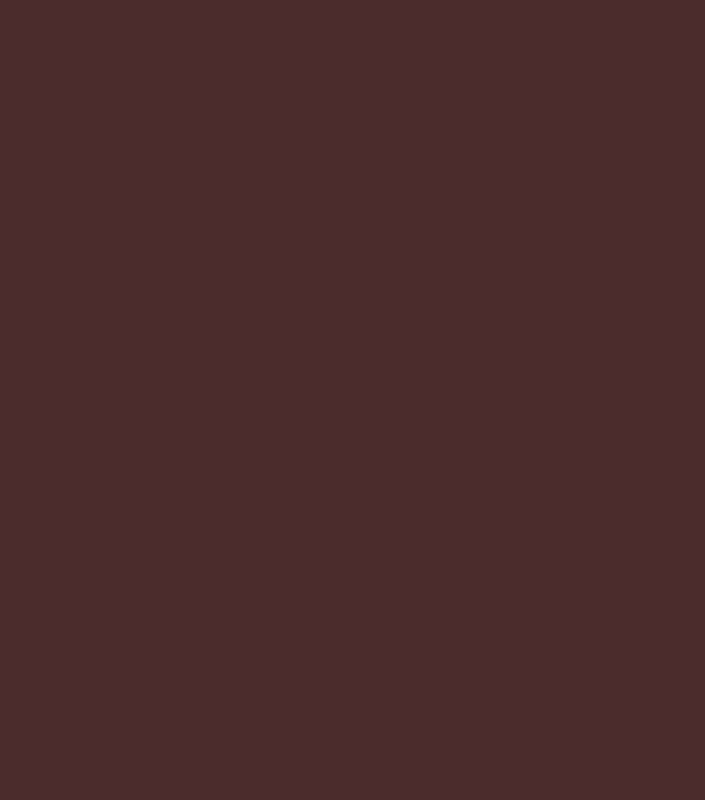
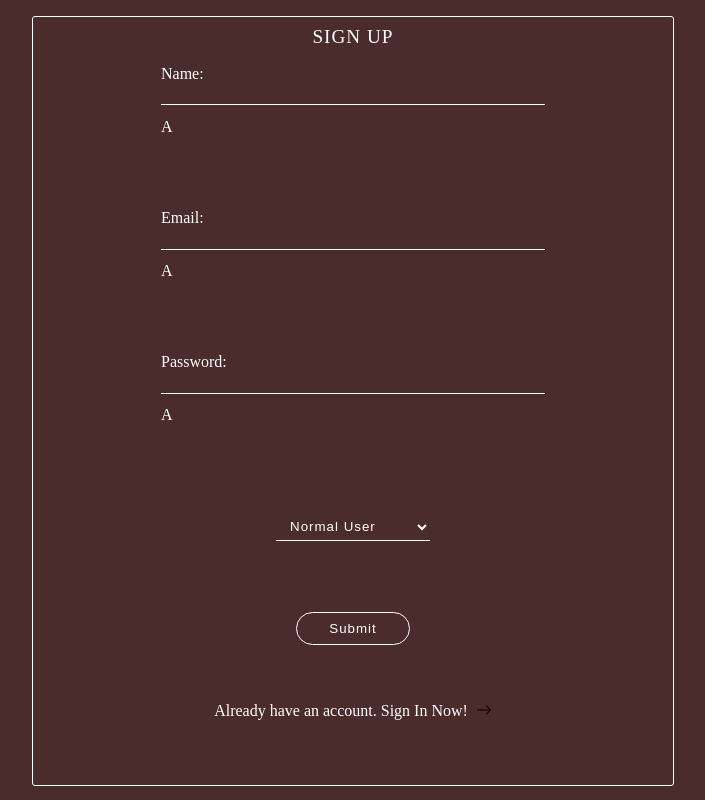
Before and after one commit to johnkatua/Resourceful, a React (Create React App) app: page /register in a window 1280 px wide. Before the commit this address had no page. Shown: the whole page, without its empty margins (288-993 px from the left). Built offline with nearby package versions, Linux system fonts and the light colour scheme.

Commit message:
created login and registration page

```diff
--- a/src/pages/Home/components/Header.js
+++ b/src/pages/Home/components/Header.js
@@ -7,12 +7,12 @@ const Header = () => {
 
   const navigateToLogin = (e) => {
     e.preventDefault();
-    navigate("/login");
+    navigate("login");
   };
 
   const navigateToRegister = (e) => {
     e.preventDefault();
-    navigate("/register");
+    navigate("register");
   };
   return (
     <div className="header__container">
--- a/src/pages/Login/LoginPage.css
+++ b/src/pages/Login/LoginPage.css
@@ -18,11 +18,10 @@
 }
 
 .login__form h2 {
-  margin: 1rem 0;
+  margin: .5rem 0 1rem 0;
   font-size: 1.2rem;
   letter-spacing: 1px;
   text-transform: uppercase;
-  background-color: yellow;
 }
 
 .login--form__details {
@@ -31,42 +30,24 @@
   align-items: center;
   width: 60%;
   height: 100%;
-  background-color: khaki;
 }
 
-.login--form__name {
+.login--form__data {
   display: flex;
   flex-direction: column;
   width: 100%;
   height: 30%;
-  background-color: aqua
 }
 
-.login--form__name label {
+.login--form__data label {
   display: flex;
   flex-direction: column;
 }
 
-.login--form__name span {
+.login--form__data span {
   margin-top: 1rem;
 }
 
-.login--form__password {
-  display: flex;
-  flex-direction: column;
-  width: 100%;
-  height: 30%;
-  background-color: aqua
-}
-
-.login--form__password label {
-  display: flex;
-  flex-direction: column;
-}
-
-.login--form__password span {
-  margin-top: 1rem;
-}
 
 .login--form__btn {
   display: flex;
@@ -84,5 +65,18 @@
   border-radius: 3rem;
   color: white;
   cursor: pointer;
+}
 
+.login--form__details p {
+  display: flex;
+  flex-direction: row;
 }
+
+.login--form__details p a {
+  display: flex;
+  flex-direction: column;
+  align-items: center;
+  justify-content: center;
+  color: black;
+  margin-left: .5rem;
+}
--- a/src/pages/Login/LoginPage.js
+++ b/src/pages/Login/LoginPage.js
@@ -1,4 +1,7 @@
 import React from "react";
+import { Link } from "react-router-dom";
+import { BsArrowRight } from "react-icons/bs";
+
 import "./LoginPage.css";
 
 const LoginPage = () => {
@@ -7,14 +10,14 @@ const LoginPage = () => {
       <div className="login__form">
         <h2>Sign In</h2>
         <form className="login--form__details">
-          <div className="login--form__name">
+          <div className="login--form__data">
             <label>
               Name:
               <input />
             </label>
             <span>A</span>
           </div>
-          <div className="login--form__password">
+          <div className="login--form__data">
             <label>
               Password:
               <input />
@@ -24,6 +27,12 @@ const LoginPage = () => {
           <div className="login--form__btn">
             <button>Submit</button>
           </div>
+          <p>
+            I do not have an account. Sign Up Now!
+            <Link to="/register">
+              <BsArrowRight />
+            </Link>
+          </p>
         </form>
       </div>
     </div>
--- /dev/null
+++ b/src/pages/Register/RegisterPage.css
@@ -0,0 +1,111 @@
+.register__container {
+  position: relative;
+  width: 100%;
+  height: 100vh;
+}
+
+.register__form {
+  display: flex;
+  flex-direction: column;
+  align-items: center;
+  position: absolute;
+  top: 2%;
+  left: 25%;
+  height: 96%;
+  width: 50%;
+  border: 1px solid white;
+  border-radius: 3px;
+}
+
+.register__form h2 {
+  margin: 0.5rem 0 1rem 0;
+  font-size: 1.2rem;
+  letter-spacing: 1px;
+  text-transform: uppercase;
+}
+
+.register--form__details {
+  display: flex;
+  flex-direction: column;
+  align-items: center;
+  width: 60%;
+  height: 100%;
+}
+
+.register--form__data {
+  display: flex;
+  flex-direction: column;
+  width: 100%;
+  height: 20%;
+}
+
+.register--form__data label {
+  display: flex;
+  flex-direction: column;
+}
+
+.register--form__data span {
+  display: flex;
+  flex-direction: column;
+  flex-wrap: wrap;
+  margin-top: 0.7rem;
+}
+
+.register__account {
+  margin-top: 1rem;
+  display: flex;
+  flex-direction: column;
+  align-items: center;
+  justify-content: center;
+}
+
+.register__account select {
+  cursor: pointer;
+  outline: none;
+  letter-spacing: 1px;
+  padding: 5px 10px;
+  background-color: transparent;
+  color: white;
+  border-width: 0 0 1px;
+  border-color: white;
+  width: 100%;
+}
+
+.register__account select option {
+  background-color: transparent;
+  color: black;
+  cursor: pointer;
+}
+
+.register--form__btn {
+  margin-top: 1rem;
+  display: flex;
+  align-items: center;
+  justify-content: center;
+  height: 20%;
+  width: 100%;
+}
+
+.register--form__btn button {
+  background-color: transparent;
+  padding: 0.5rem 2rem;
+  letter-spacing: 1px;
+  border: 1px solid white;
+  border-radius: 3rem;
+  color: white;
+  cursor: pointer;
+}
+
+.register--form__details p {
+  display: flex;
+  flex-direction: row;
+}
+
+.register--form__details p a {
+  display: flex;
+  flex-direction: column;
+  align-items: center;
+  justify-content: center;
+  color: black;
+  margin-left: .5rem;
+}
--- /dev/null
+++ b/src/pages/Register/RegisterPage.js
@@ -0,0 +1,55 @@
+import React from "react";
+import { Link } from "react-router-dom";
+import { BsArrowRight } from "react-icons/bs";
+
+import "./RegisterPage.css";
+
+const RegisterPage = () => {
+  return (
+    <div className="register__container">
+      <div className="register__form">
+        <h2>Sign Up</h2>
+        <form className="register--form__details">
+          <div className="register--form__data">
+            <label>
+              Name:
+              <input />
+            </label>
+            <span>A</span>
+          </div>
+          <div className="register--form__data">
+            <label>
+              Email:
+              <input />
+            </label>
+            <span>A</span>
+          </div>
+          <div className="register--form__data">
+            <label>
+              Password:
+              <input />
+            </label>
+            <span>
+              A
+            </span>
+          </div>
+          <div className="register__account">
+            <select id="account_type">
+              <option value="normal_user">Normal User</option>
+              <option value="company">Service Provider</option>
+            </select>
+          </div>
+          <div className="register--form__btn">
+            <button>Submit</button>
+          </div>
+          <p>
+            Already have an account. Sign In Now!
+            <Link to="/login"><BsArrowRight /></Link>
+          </p>
+        </form>
+      </div>
+    </div>
+  );
+};
+
+export default RegisterPage;
--- a/src/routes/Routes.js
+++ b/src/routes/Routes.js
@@ -5,6 +5,7 @@ import Service from "../components/services/Service";
 import ServiceSubCategory from "../components/services/ServiceSubCategories";
 
 const LoginPage = lazy(() => import("../pages/Login/LoginPage"));
+const RegisterPage = lazy(() => import("../pages/Register/RegisterPage"));
 const Home = lazy(() => import("../pages/Home/index"));
 const ServicesPage = lazy(() => import("../pages/services/index.js"));
 const ServicePage = lazy(() => import("../pages/service/components/ServicePage"))
@@ -15,29 +16,49 @@ const AppRoutes = () => {
     <div>
       <Router>
         <Routes>
-          <Route path="/" element={
+          <Route
+            path="/"
+            element={
               <Suspense fallback={<>Loading...</>}>
                 <Home />
               </Suspense>
-          } />
-          <Route path="/login" element={
+            }
+          />
+          <Route
+            path="login"
+            element={
               <Suspense fallback={<>Loading...</>}>
                 <LoginPage />
               </Suspense>
-          } />
-          <Route path="services" element={
+            }
+          />
+          <Route
+            path="register"
+            element={
+              <Suspense fallback={<>Loading...</>}>
+                <RegisterPage />
+              </Suspense>
+            }
+          />
+          <Route
+            path="services"
+            element={
               <Suspense fallback={<>Loading...</>}>
                 <ServicesPage />
               </Suspense>
-          }>
+            }
+          >
             <Route path="" element={<AllServices />} />
             <Route path=":categoryId" element={<ServiceSubCategory />} />
           </Route>
-          <Route path="service" element={
+          <Route
+            path="service"
+            element={
               <Suspense fallback={<>Loading...</>}>
                 <ServicePage />
               </Suspense>
-          }>
+            }
+          >
             <Route path=":serviceId" element={<Service />} />
           </Route>
         </Routes>
```
Lines whose indentation alone changed are shown as unchanged.
